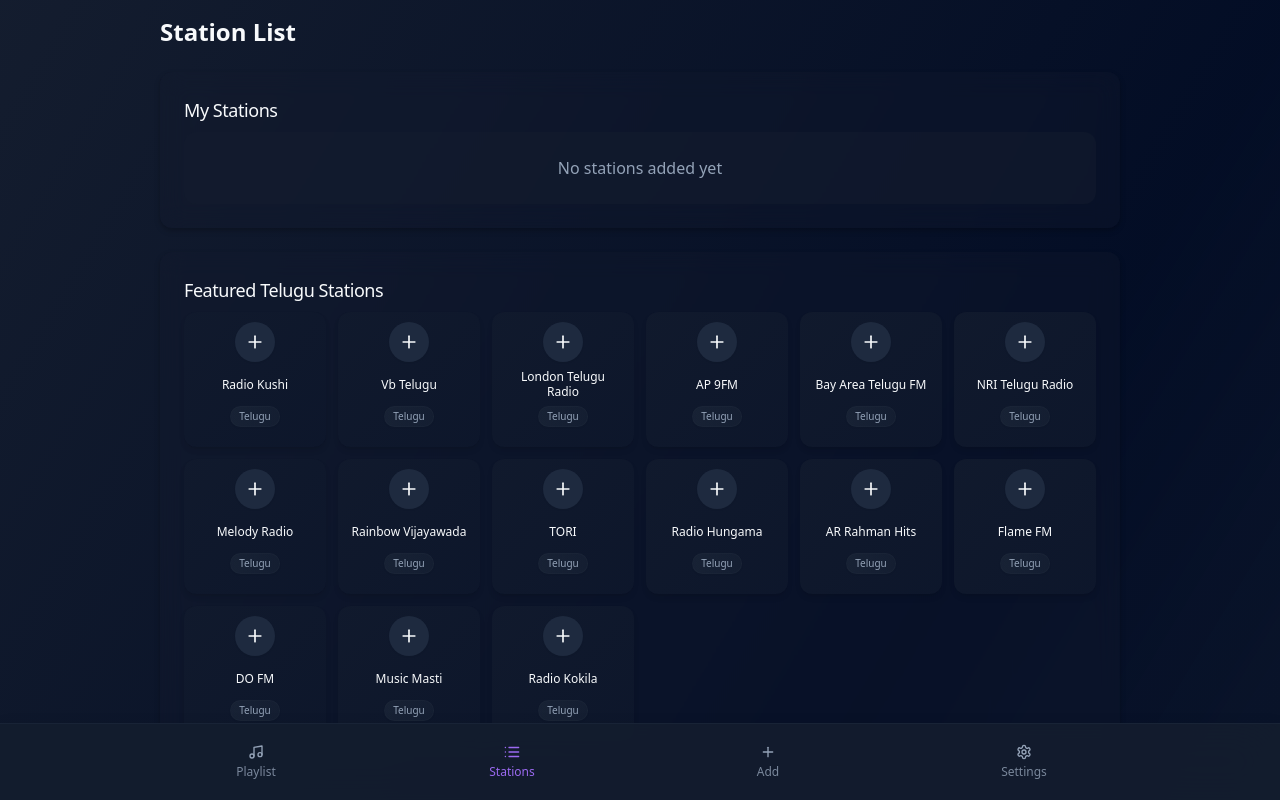
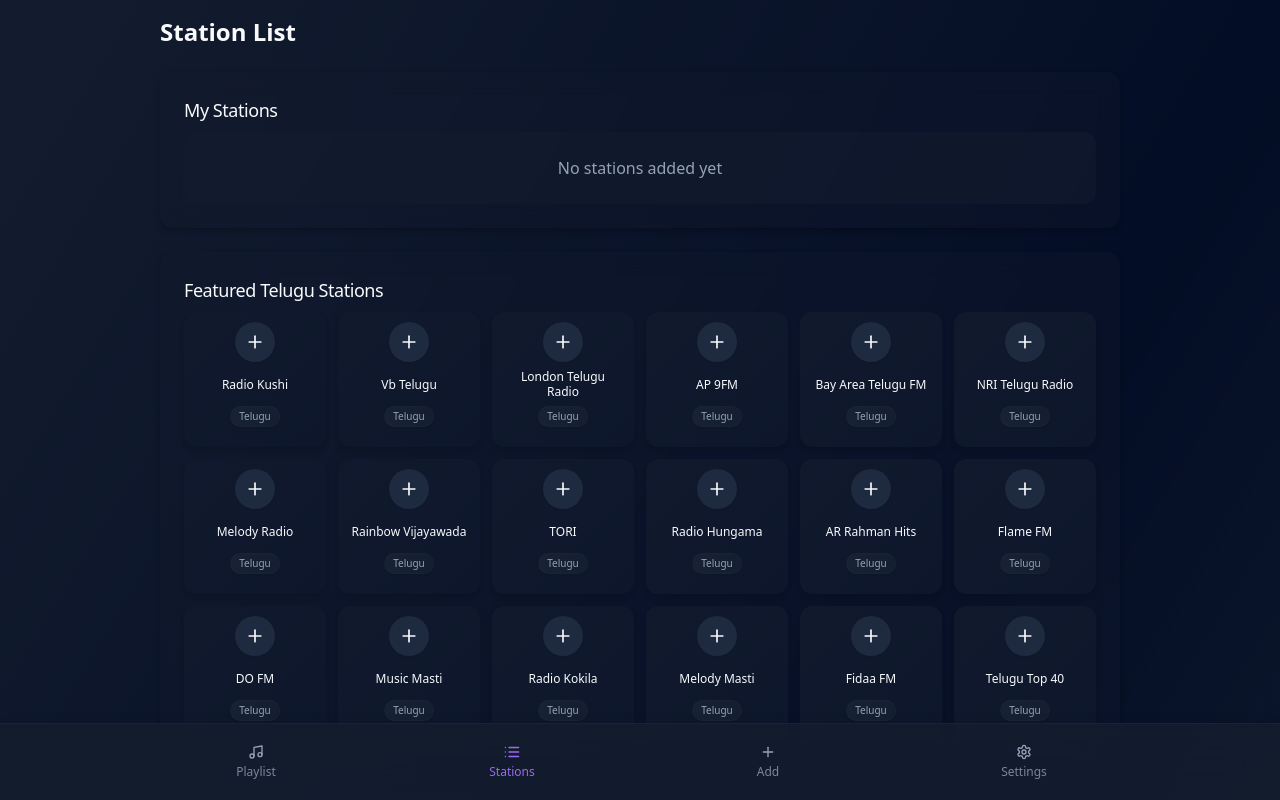
Before and after one commit to bhanuchwodary/uradio-v8, a React (Vite) app: page /station-list in a window 1280 px wide. Built offline with nearby package versions, Linux system fonts and the light colour scheme.

Commit message:
Update featuredStations.ts
added new stations

```diff
--- a/src/data/featuredStations.ts
+++ b/src/data/featuredStations.ts
@@ -9,11 +9,6 @@ export const featuredStations = [
     name: "Vb Telugu",
     url: "https://air.pc.cdn.bitgravity.com/air/live/pbaudio176/playlist.m3u8",
     language: "Telugu"
-  },
-  {
-    name: "FM Gold",
-    url: "https://airhlspush.pc.cdn.bitgravity.com/httppush/hlspbaudio007/hlspbaudio007_Auto.m3u8",
-    language: "Hindi"
   },
   {
     name: "Big Melodies",
@@ -179,5 +174,30 @@ export const featuredStations = [
     name: "Radio Kokila",
     url: "https://stream.zeno.fm/mchekv2irwnvv",
     language: "Telugu"
+  },
+  {
+    name: "Melody Masti",
+    url: "https://stream.zeno.fm/tu66eh1xpnhvv",
+    language: "Telugu"
+  },
+  {
+    name: "Fidaa FM",
+    url: "https://stream.zeno.fm/kvd13ixo31vvv",
+    language: "Telugu"
+  },
+  {
+    name: "Telugu Top 40",
+    url: "https://stream.zeno.fm/rfrzu1lxw8atv",
+    language: "Telugu"
+  },
+  {
+    name: "Bollywood Hits",
+    url: "https://stream.zeno.fm/a2gyqzwpwfeuv",
+    language: "Hindi"
+  },
+  {
+    name: "Mohabbat Radio",
+    url: "https://stream.zeno.fm/u7dyh8zsgtzuv",
+    language: "Hindi"
   }
 ];
```
